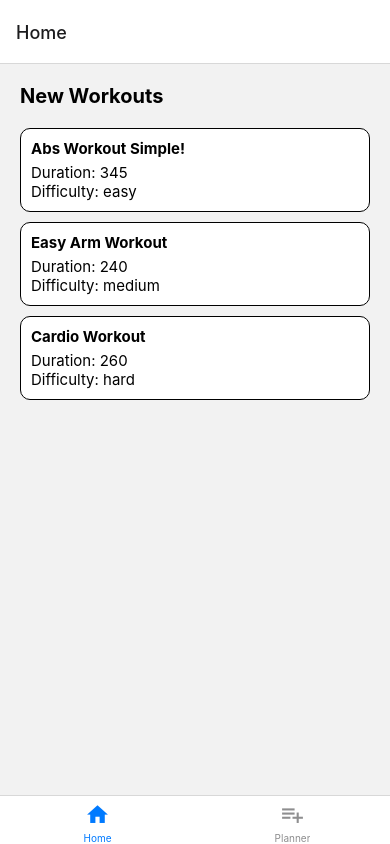
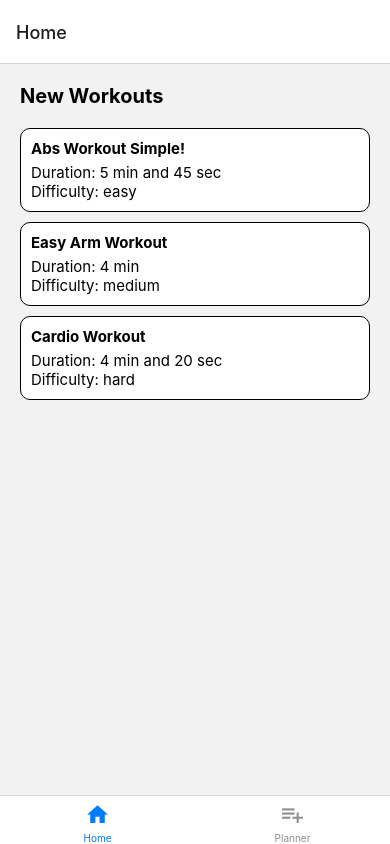
Before and after one commit to Aidnac/WorkoutApp, a React Native app: screen /Home in a window 390 px wide. Built offline with nearby package versions, Linux system fonts and the light colour scheme.

Commit message:
format time

```diff
--- a/src/components/WorkOutItem.tsx
+++ b/src/components/WorkOutItem.tsx
@@ -1,12 +1,13 @@
 import React from 'react';
 import {StyleSheet, View, Text} from 'react-native';
 import {Workout} from '../types/data';
+import {formatSec} from '../utils/time';
 
 export const WorkoutItem = ({item}: {item: Workout}) => {
   return (
     <View style={styles.container}>
       <Text style={styles.name}>{item.name}</Text>
-      <Text style={styles.duration}>Duration: {item.duration}</Text>
+      <Text style={styles.duration}>Duration: {formatSec(item.duration)}</Text>
       <Text style={styles.difficulty}>Difficulty: {item.difficulty}</Text>
     </View>
   );
--- /dev/null
+++ b/src/utils/time.ts
@@ -0,0 +1,15 @@
+export const secToMin = (sec: number) => {
+  return sec / 60;
+};
+
+export const formatSec = (sec: number) => {
+  const _min = Math.floor(sec / 60);
+  const _sec = sec % 60;
+  if (_min === 0) {
+    return `${_sec} sec`;
+  } else if (_sec === 0) {
+    return `${_min} min`;
+  } else {
+    return `${_min} min and ${_sec} sec`;
+  }
+};
```
